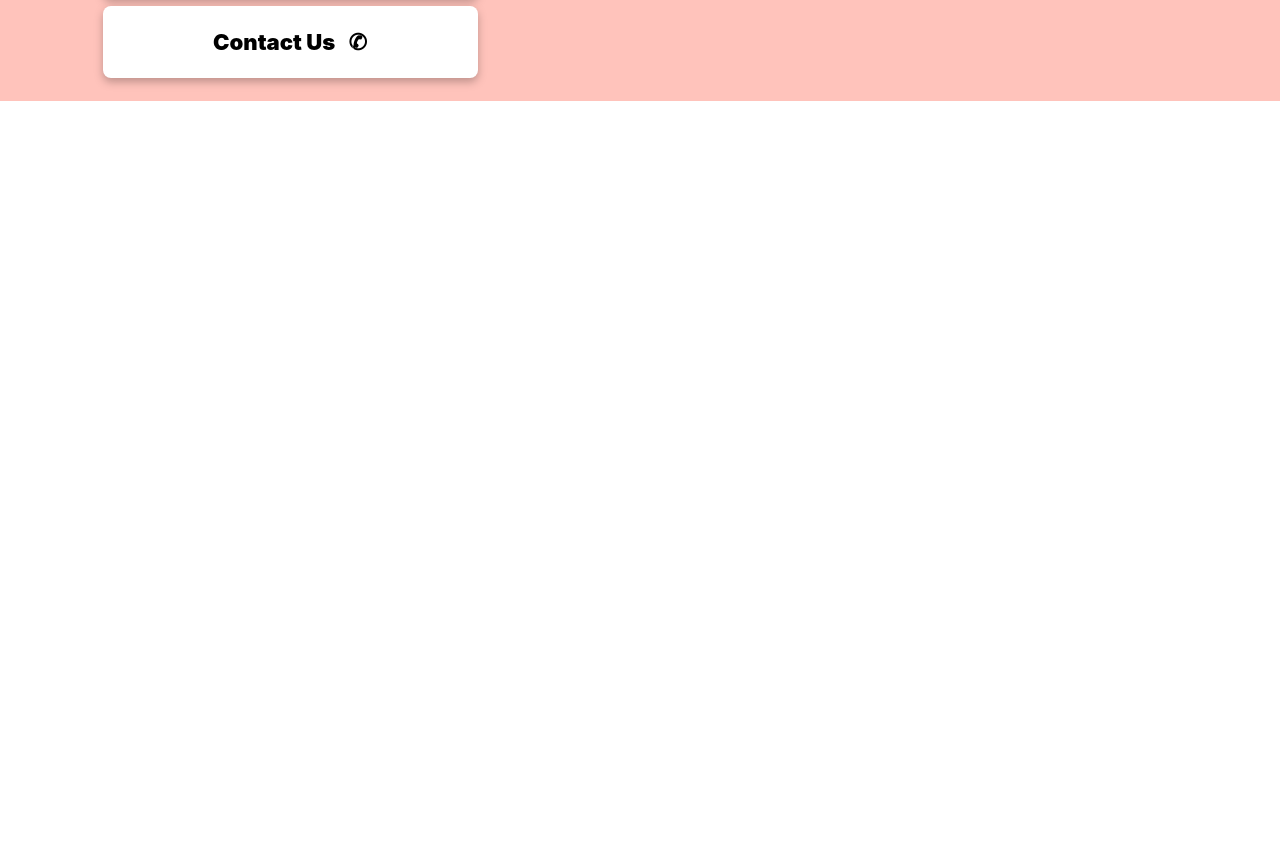
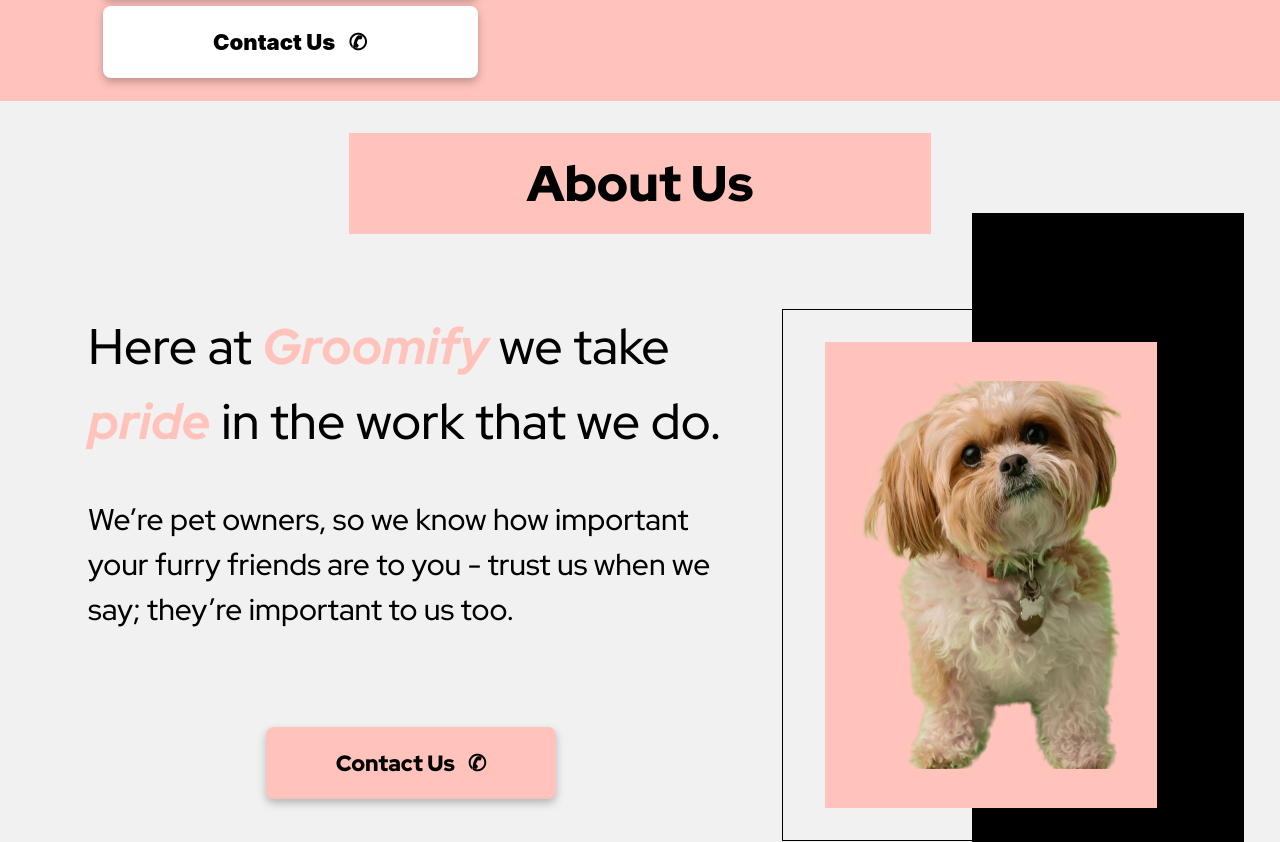
Before and after one commit to eltonbautista/Groomify, a Vue app: page / in a window 1280 px wide. Shown: the part 779-1621 px from the top of the page. Before the commit the page ends 880 px from the top, so only its background shows below. Built offline with nearby package versions, Linux system fonts and the light colour scheme; grey boxes are pictures that could not be loaded; a web font is replaced by a local one.

Commit message:
Tweaked background image size for screens 768px-1024px

```diff
--- a/src/components/TheWelcome.vue
+++ b/src/components/TheWelcome.vue
@@ -47,6 +47,7 @@
 .container {
   background-color: var(--bg-color-v1);
   width: 100%;
+  /* min-height: 100vh; */
 }
 
 .hero {
@@ -116,7 +117,7 @@
 
     .main-headline-image {
       grid-area: 2/2/3/8;
-      background-size: 100%;
+      background-size: 80%;
     }
 
     .main-headline-text > p > span {
--- a/src/views/HomeView.vue
+++ b/src/views/HomeView.vue
@@ -7,9 +7,9 @@
   <main>
     <TheWelcome />
   </main>
-  <!-- <main>
+  <main>
     <About />
-  </main> -->
+  </main>
 </template>
 
 <style lang="scss" scoped>
```
